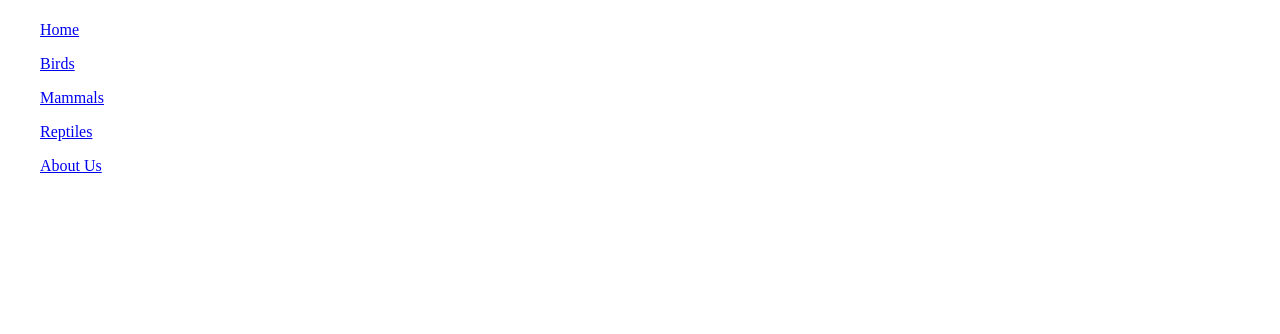
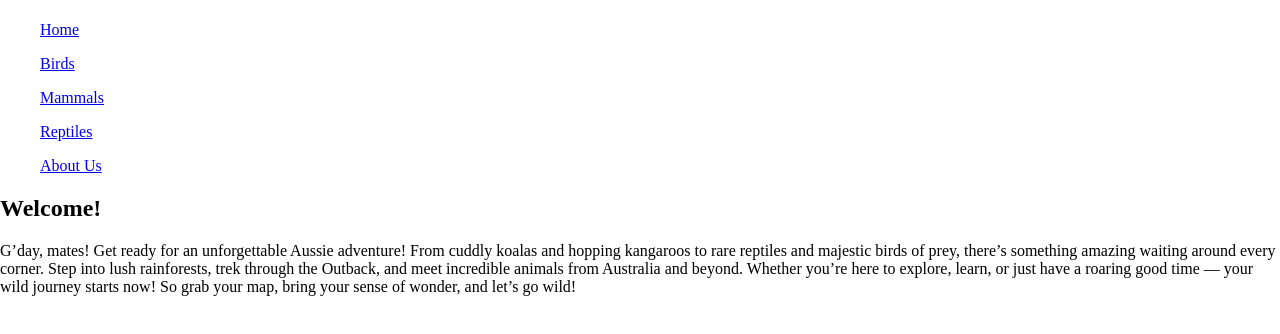
Before and after one commit to Callum-Jones230893/Group-zoo-assignment, a plain HTML site: page index.html in a window 1280 px wide. Drawn offline with Linux system fonts and the light colour scheme.

Commit message:
added welcome message and subtitle

```diff
--- a/index.html
+++ b/index.html
@@ -20,7 +20,11 @@
   </nav>
   <div class="side_bar"></div>
   <main class="main_content">
-    <h2 class="subtitle"></h2>
+    <h2 class="subtitle">Welcome!</h2>
+    <p class="welcome-message">
+      G’day, mates! Get ready for an unforgettable Aussie adventure! From cuddly koalas and hopping kangaroos to rare reptiles and majestic birds of prey, there’s something amazing waiting around every corner.
+      Step into lush rainforests, trek through the Outback, and meet incredible animals from Australia and beyond. Whether you’re here to explore, learn, or just have a roaring good time — your wild journey starts now!
+      So grab your map, bring your sense of wonder, and let’s go wild!
   </main>
   <footer class="footer"></footer>
 </body>
```
